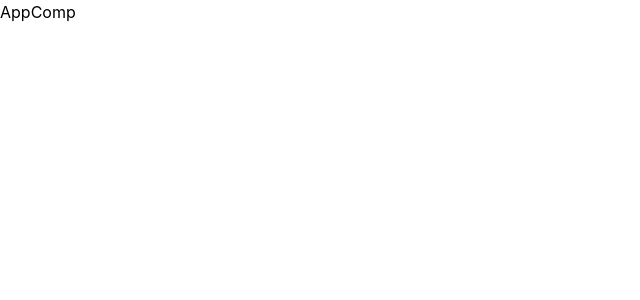
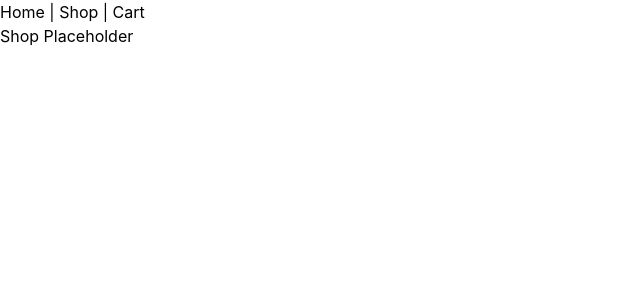
Before and after one commit to programmer-weeb/shopping-cart-fake-store-api, a React (Vite) app: page /shop in a window 1280 px wide. Shown: the top 300 px of the page, without its empty margins (0-640 px from the left). Built offline with nearby package versions, Linux system fonts and the light colour scheme.

Commit message:
chore: set up folder structure (pages, components, context)

```diff
--- a/src/App.jsx
+++ b/src/App.jsx
@@ -1,8 +1,19 @@
+import { BrowserRouter as Router, Routes, Route } from "react-router-dom";
+import Navbar from "./components/Navbar";
+import Home from "./pages/Home";
+import Shop from "./pages/Shop";
+import Cart from "./pages/Cart";
+
 function App() {
   return (
-    <div>
-      <h1>AppComp</h1>
-    </div>
+    <Router>
+      <Navbar />
+      <Routes>
+        <Route path="/" element={<Home />} />
+        <Route path="/shop" element={<Shop />} />
+        <Route path="/cart" element={<Cart />} />
+      </Routes>
+    </Router>
   );
 }
 
--- /dev/null
+++ b/src/components/Navbar.jsx
@@ -0,0 +1,9 @@
+import { Link } from "react-router-dom";
+
+export default function Navbar() {
+  return (
+    <nav>
+      <Link to="/">Home</Link> | <Link to="/shop">Shop</Link> | <Link to="/cart">Cart</Link>
+    </nav>
+  );
+}
--- /dev/null
+++ b/src/context/CartContext.jsx
@@ -0,0 +1,9 @@
+import { createContext, useContext } from "react";
+
+const CartContext = createContext(null);
+
+export const CartProvider = ({ children }) => {
+  return <CartContext.Provider value={{}}>{children}</CartContext.Provider>;
+};
+
+export const useCart = () => useContext(CartContext);
--- /dev/null
+++ b/src/pages/Cart.jsx
@@ -0,0 +1 @@
+export default function Cart() { return <div>Cart Placeholder</div>; }
--- /dev/null
+++ b/src/pages/Home.jsx
@@ -0,0 +1 @@
+export default function Home() { return <div>Home Placeholder</div>; }
--- /dev/null
+++ b/src/pages/Shop.jsx
@@ -0,0 +1 @@
+export default function Shop() { return <div>Shop Placeholder</div>; }
```
